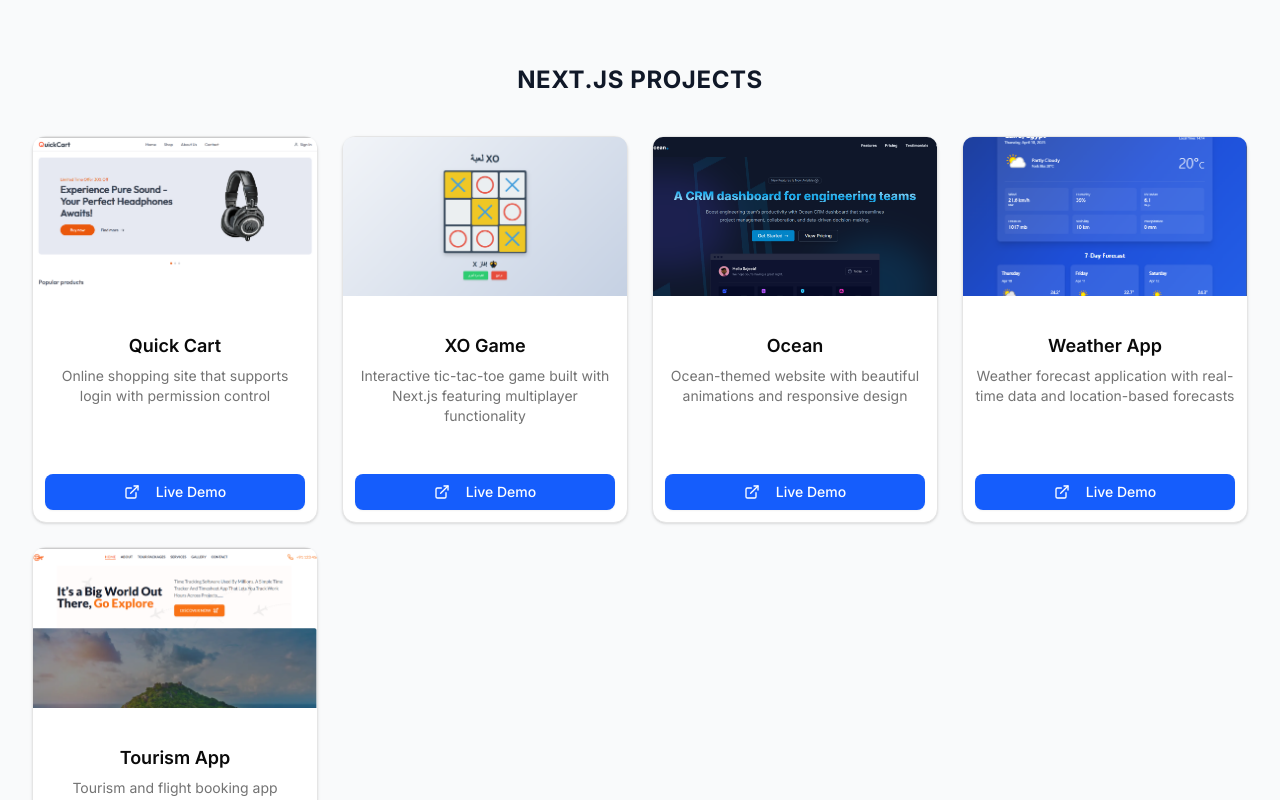
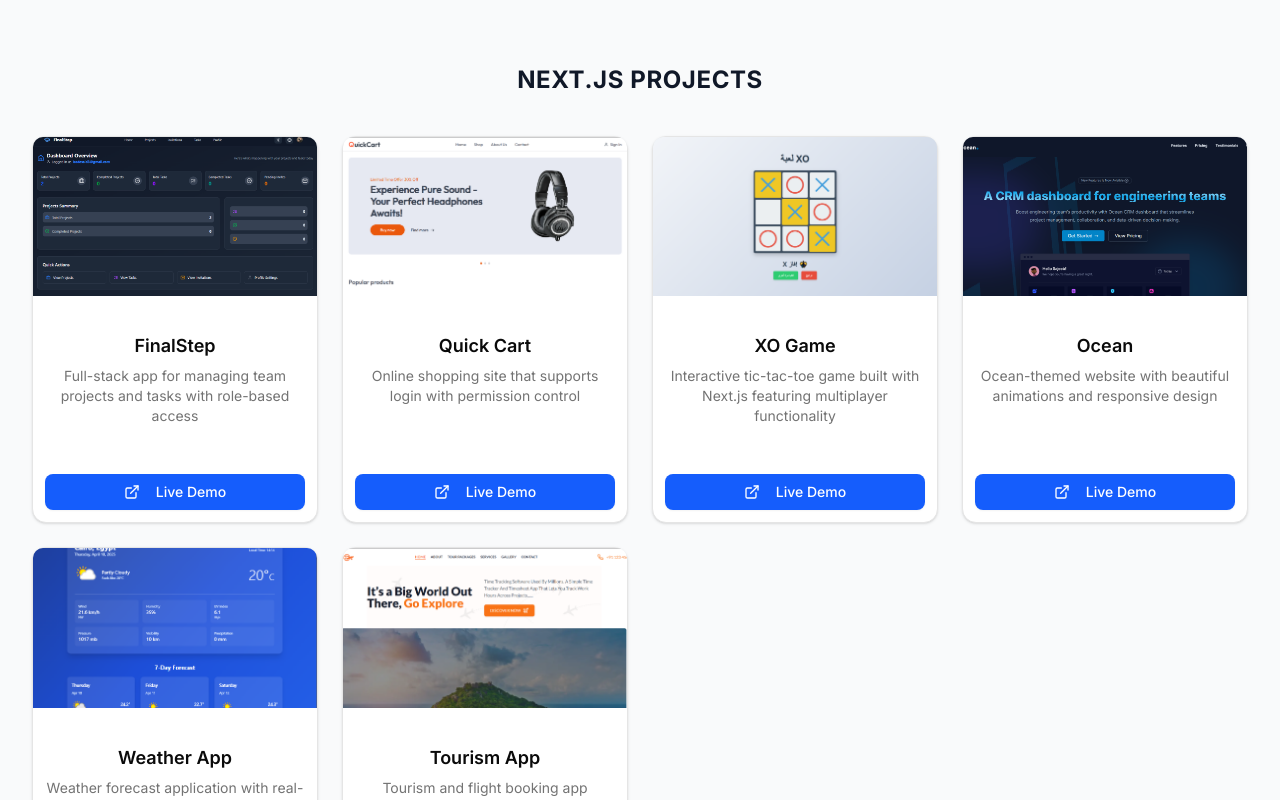
Before and after one commit to AbdlrhmanSaid/myportfolio, a Next.js app: page / in a window 1280 px wide. Shown: the part 1420-2220 px from the top of the page. Built offline with nearby package versions, Linux system fonts and the light colour scheme.

Commit message:
Implement code changes to enhance functionality and improve performance

```diff
--- a/src/data/projects.js
+++ b/src/data/projects.js
@@ -98,6 +98,13 @@ export const projects = {
   ],
   "Next.js": [
     {
+      title: "FinalStep",
+      description:
+        "Full-stack app for managing team projects and tasks with role-based access",
+      url: "https://final-step.vercel.app/",
+      image: "/finalstep.png",
+    },
+    {
       title: "Quick Cart",
       description:
         "Online shopping site that supports login with permission control",
```
Also changed, not shown: public/finalstep.png (added).
